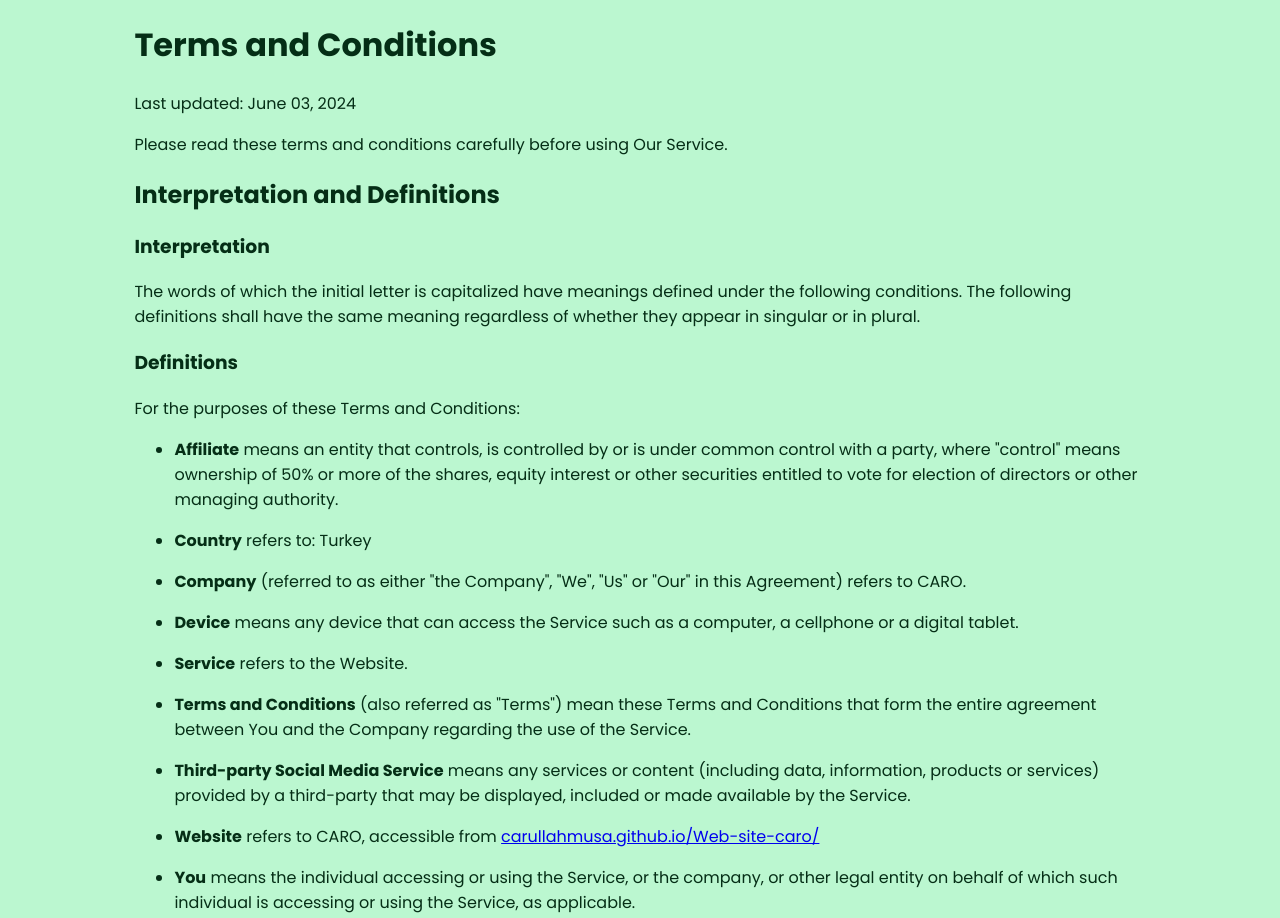
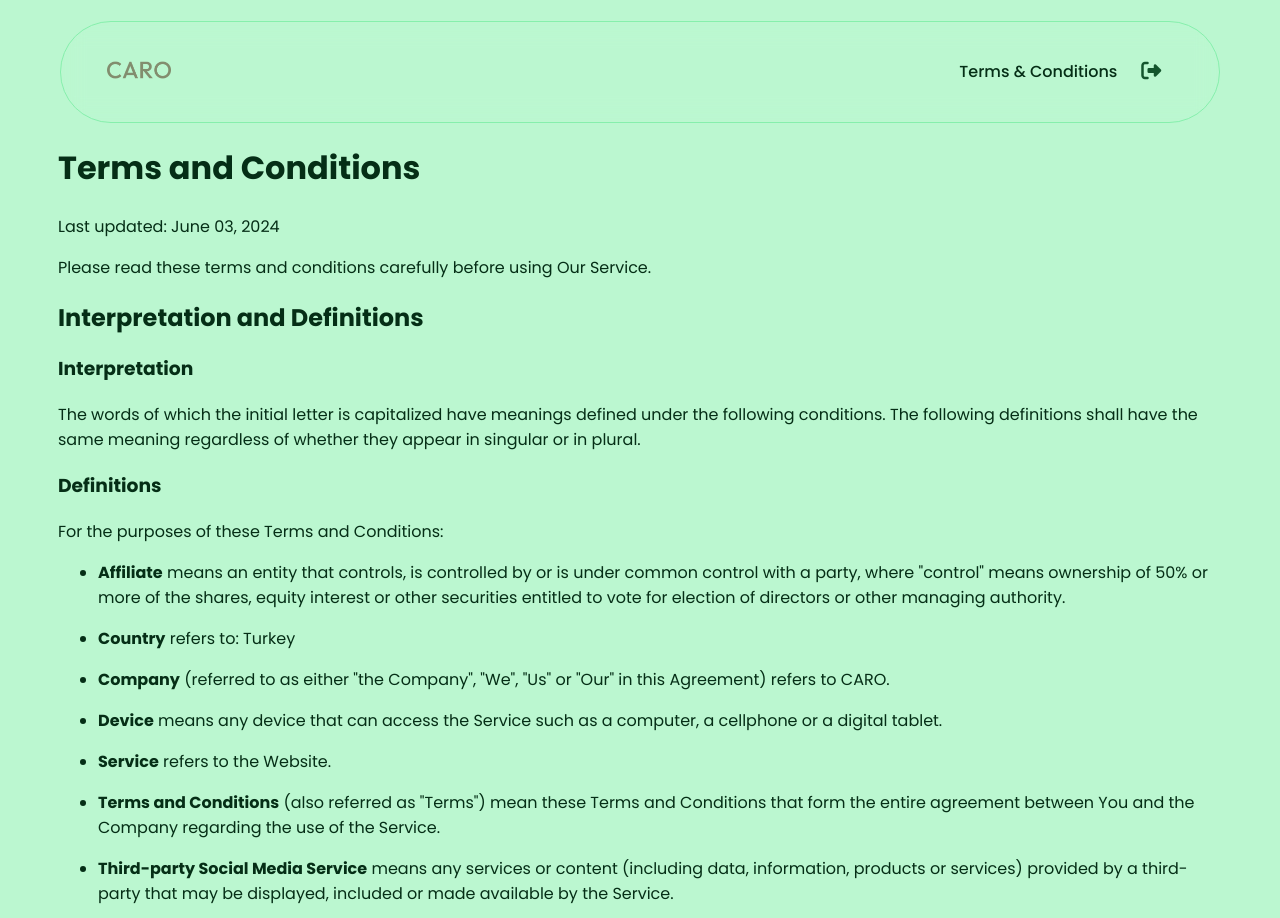
Before and after one commit to CarullahMusa/JarallahMousa, a website: page public/Terms_Conditions.html in a window 1280 px wide. Shown: the top 918 px of the page. Drawn offline with Linux system fonts and the light colour scheme.

Commit message:
update html
Terms & Conditions
Privacy Policy

```diff
--- a/public/Terms_Conditions.html
+++ b/public/Terms_Conditions.html
@@ -10,6 +10,11 @@
 
     <link rel="stylesheet" href="index.css">
 
+    <!-- font-awesome -->
+    <link rel="stylesheet" href="https://cdnjs.cloudflare.com/ajax/libs/font-awesome/6.5.2/css/all.min.css"
+        integrity="sha512-SnH5WK+bZxgPHs44uWIX+LLJAJ9/2PkPKZ5QiAj6Ta86w+fsb2TkcmfRyVX3pBnMFcV7oQPJkl9QevSCWr3W6A=="
+        crossorigin="anonymous" referrerpolicy="no-referrer" />
+
     <!-- google font -->
     <link rel="preconnect" href="https://fonts.googleapis.com">
     <link rel="preconnect" href="https://fonts.gstatic.com" crossorigin>
@@ -19,9 +24,102 @@
     <!-- End -->
 </head>
 <style>
-    body{
+    html {
+        scroll-behavior: smooth;
+    }
+
+    body {
         background-color: #bbf7d0;
         color: #052e16;
+    }
+
+    @media (min-width: 600px) {
+        #container {
+            padding-left: 50px;
+            padding-right: 50px;
+        }
+    }
+
+    #nav {
+        position: sticky;
+        z-index: 99;
+        width: 91.666667%;
+        margin-top: 1.3rem;
+        top: 0px;
+        border-radius: 9999px;
+        margin-left: auto;
+        margin-right: auto;
+        border: solid;
+        border-width: thin;
+        border-color: rgb(134 239 172);
+        backdrop-filter: blur(11px);
+    }
+
+    #nav-div {
+        max-width: 1536px;
+        display: flex;
+        flex-wrap: wrap;
+        align-items: center;
+        justify-content: space-between;
+        padding: 1rem
+            /* 16px */
+        ;
+    }
+
+    @media (min-width: 600px) {
+        #nav-div {
+            margin-left: 30px;
+            margin-right: 30px;
+        }
+    }
+
+    #nav-a {
+        user-select: none;
+    }
+
+    #nav-img {
+        height: 4rem
+            /* 64px */
+        ;
+    }
+
+    @media (min-width: 600px) {
+        #nav-ul {
+            font-size: 1.25rem;
+            line-height: 1.75rem;
+        }
+    }
+
+    #nav-ul {
+        list-style: none;
+        display: flex;
+
+    }
+
+    nav ul li {
+        padding-left: 0.75rem;
+        padding-right: 0.75rem;
+        display: block;
+        font-size: 1rem;
+
+    }
+
+    nav ul li a {
+        color: #052e16;
+        font-weight: 500;
+    }
+
+    nav ul li a:hover {
+        color: rgb(34 197 94);
+    }
+
+    #i {
+        color: #14552d;
+        cursor: pointer;
+    }
+
+    #i:hover {
+        color: rgb(34 197 94);
     }
 
     li,
@@ -30,15 +128,32 @@
         font-weight: 400;
         font-style: normal;
     }
-    .container{
+
+    .container {
         margin-right: auto;
         margin-left: auto;
         width: 80%;
     }
 </style>
 
-<body>
-    <div class="container">
+<body id="Terms_Conditions">
+    <nav id="nav">
+        <div id="nav-div">
+            <a id="nav-a">
+                <img src="images/wordmark-logo.png" id="nav-img" alt="CARO Logo" />
+                <!-- <span class="self-center text-xl font-semibold whitespace-nowrap dark:text-white">CARO</span> -->
+            </a>
+            <div id="ul-div">
+                <ul id="nav-ul">
+                    <li><a href="#Terms_Conditions" style="text-decoration:inherit;">Terms & Conditions</a></li>
+                    <li>
+                        <a href="index.html"><i class="fa-solid fa-right-from-bracket fa-lg" id="i"></i></a>
+                    </li>
+                </ul>
+            </div>
+        </div>
+    </nav>
+    <div id="container">
         <h1>Terms and Conditions</h1>
         <p>Last updated: June 03, 2024</p>
         <p>Please read these terms and conditions carefully before using Our Service.</p>
@@ -232,8 +347,8 @@
         <p>If you have any questions about these Terms and Conditions, You can contact us:</p>
         <ul>
             <li>By visiting this page on our website: <a href="https://carullahmusa.github.io/Web-site-caro/#Contact"
-                    rel="external nofollow noopener"
-                    target="_blank">carullahmusa.github.io/Web-site-caro/#Contact</a></li>
+                    rel="external nofollow noopener" target="_blank">carullahmusa.github.io/Web-site-caro/#Contact</a>
+            </li>
         </ul>
     </div>
 </body>
```
Also changed, not shown: public/Privacy_Policy.html (+119 -5 lines), public/index.html (+3 -3 lines).
